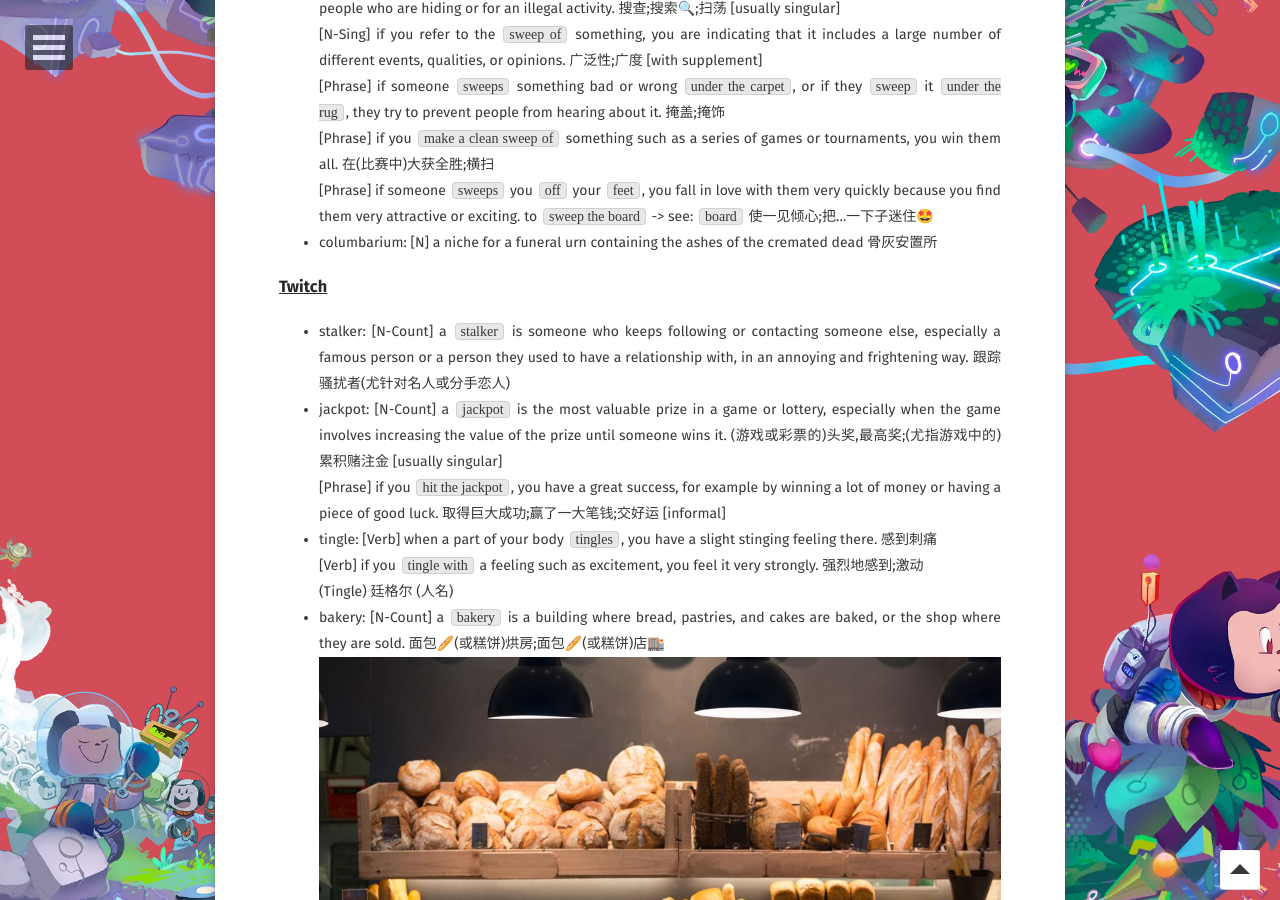
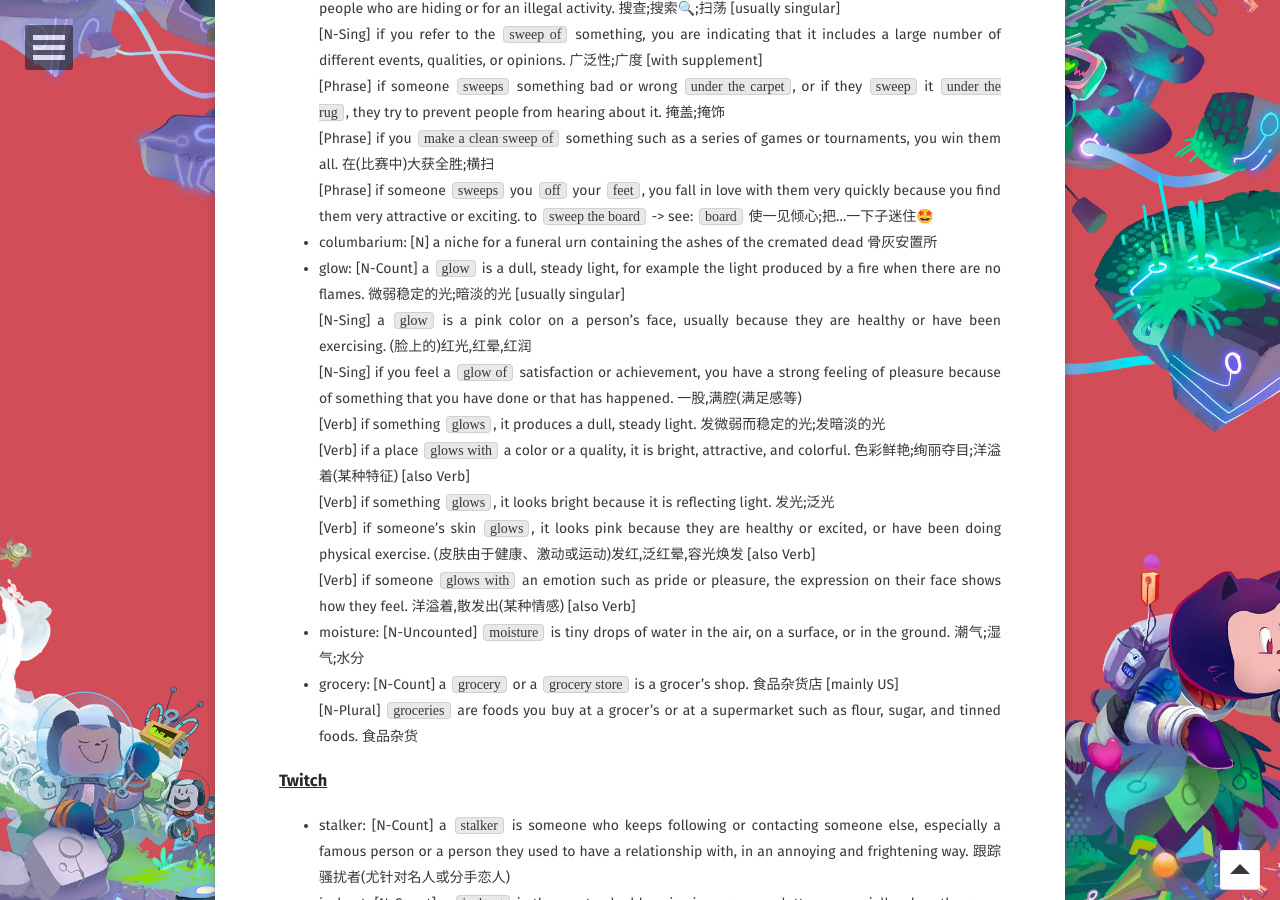
Before and after one commit to WebPavel/WebPavel.github.io, a Jekyll site: the page built from _posts/2026-10-14-daily-English-learning-(Part-2).md, in a window 1280 px wide and 900 px high, scrolled down 4056 px. Built offline with Jekyll 4.4.1, drawn with Linux system fonts in a browser that asks for light colours; some web fonts are replaced; comment, search, counter and statistics services are not loaded; some of the changed text lies outside the part shown.

Commit message:
feat: updates on daily English learning (Part 2)

```diff
--- a/_posts/2026-10-14-daily-English-learning-(Part-2).md
+++ b/_posts/2026-10-14-daily-English-learning-(Part-2).md
@@ -93,6 +93,17 @@ learned from [ChatGPT](https://chatgpt.com/) in Singapore.
   [Phrase] if you `make a clean sweep of` something such as a series of games or tournaments, you win them all. 在(比赛中)大获全胜;横扫<br/>
   [Phrase] if someone `sweeps` you `off` your `feet`, you fall in love with them very quickly because you find them very attractive or exciting. to `sweep the board` -> see: `board` 使一见倾心;把...一下子迷住🤩
 - columbarium: [N] a niche for a funeral urn containing the ashes of the cremated dead 骨灰安置所
+- glow: [N-Count] a `glow` is a dull, steady light, for example the light produced by a fire when there are no flames. 微弱稳定的光;暗淡的光 [usually singular]<br/>
+ [N-Sing] a `glow` is a pink color on a person's face, usually because they are healthy or have been exercising. (脸上的)红光,红晕,红润<br/>
+ [N-Sing] if you feel a `glow of` satisfaction or achievement, you have a strong feeling of pleasure because of something that you have done or that has happened. 一股,满腔(满足感等)<br/>
+ [Verb] if something `glows`, it produces a dull, steady light. 发微弱而稳定的光;发暗淡的光<br/>
+ [Verb] if a place `glows with` a color or a quality, it is bright, attractive, and colorful. 色彩鲜艳;绚丽夺目;洋溢着(某种特征) [also Verb]<br/>
+ [Verb] if something `glows`, it looks bright because it is reflecting light. 发光;泛光<br/>
+ [Verb] if someone's skin `glows`, it looks pink because they are healthy or excited, or have been doing physical exercise. (皮肤由于健康、激动或运动)发红,泛红晕,容光焕发 [also Verb]<br/>
+ [Verb] if someone `glows with` an emotion such as pride or pleasure, the expression on their face shows how they feel. 洋溢着,散发出(某种情感) [also Verb]
+- moisture: [N-Uncounted] `moisture` is tiny drops of water in the air, on a surface, or in the ground. 潮气;湿气;水分
+- grocery: [N-Count] a `grocery` or a `grocery store` is a grocer's shop. 食品杂货店 [mainly US]<br/>
+ [N-Plural] `groceries` are foods you buy at a grocer's or at a supermarket such as flour, sugar, and tinned foods. 食品杂货
 
 ### [Twitch](https://www.twitch.tv/)
 
@@ -304,6 +315,9 @@ learned from [ChatGPT](https://chatgpt.com/) in Singapore.
   [Phrase] if someone or something comes `under the spotlight`, they are thoroughly examined, especially by journalists and the public. 备受(媒体和公众的)关注 [Phrase after verb]
 - debit: [Verb] when your bank `debits` your account, money is taken from it and paid to someone else. 记入(账户)的借方<br/>
   [N-Count] a `debit` is a record of the money taken from your bank account, for example when you write a cheque. (银行账户的)借记,借入
+- mung: [Verb] to process (computer data) [slang] 处理(计算机数据) [俚语]<br/>
+ [N] 绿豆; (Mung) 蒙 (人名)<br/>
+  mung bean: 绿豆; mung bean soup: 绿豆汤,绿豆稀饭; mung bean noodle: 粉丝,绿豆阔面; mung bean porridge: 绿豆粥
 
 > [!TIP]
 > __*__:
```
